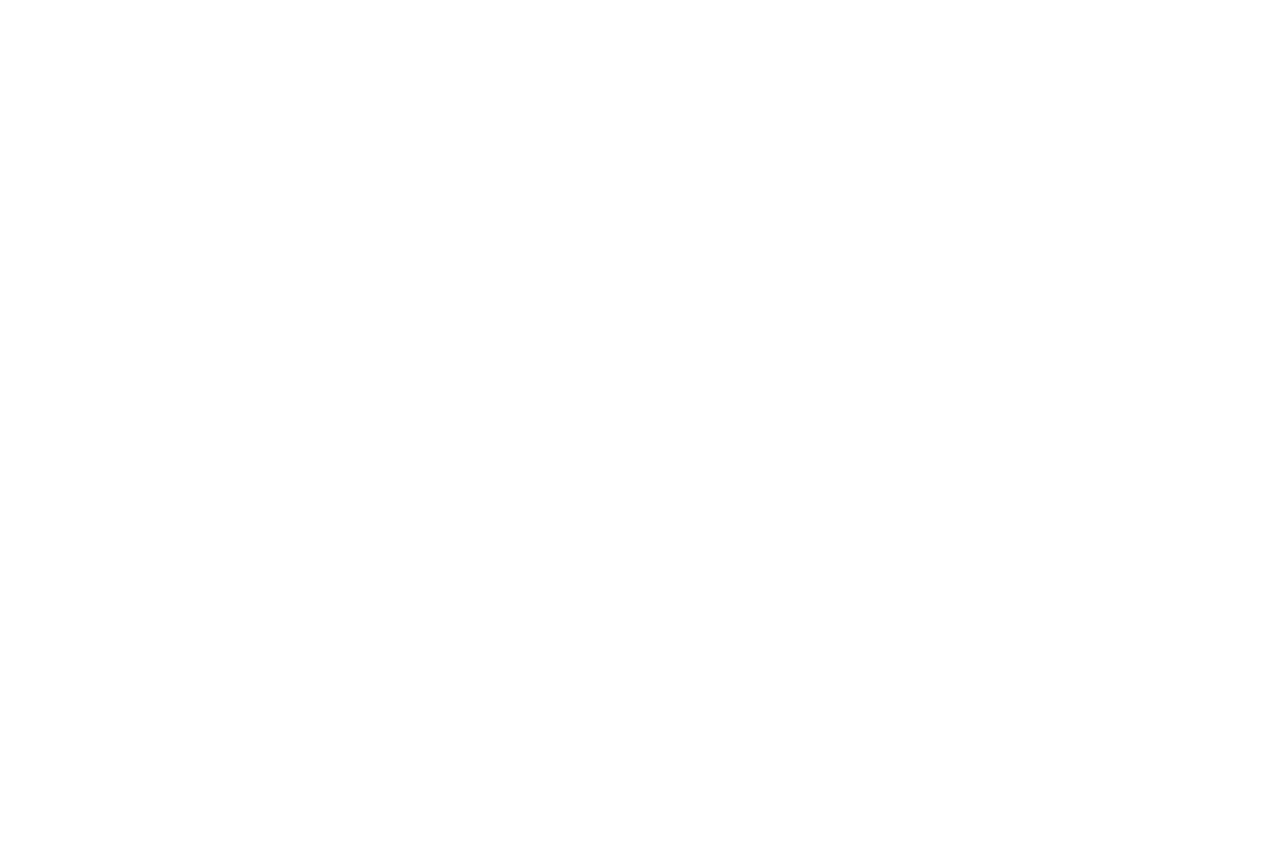
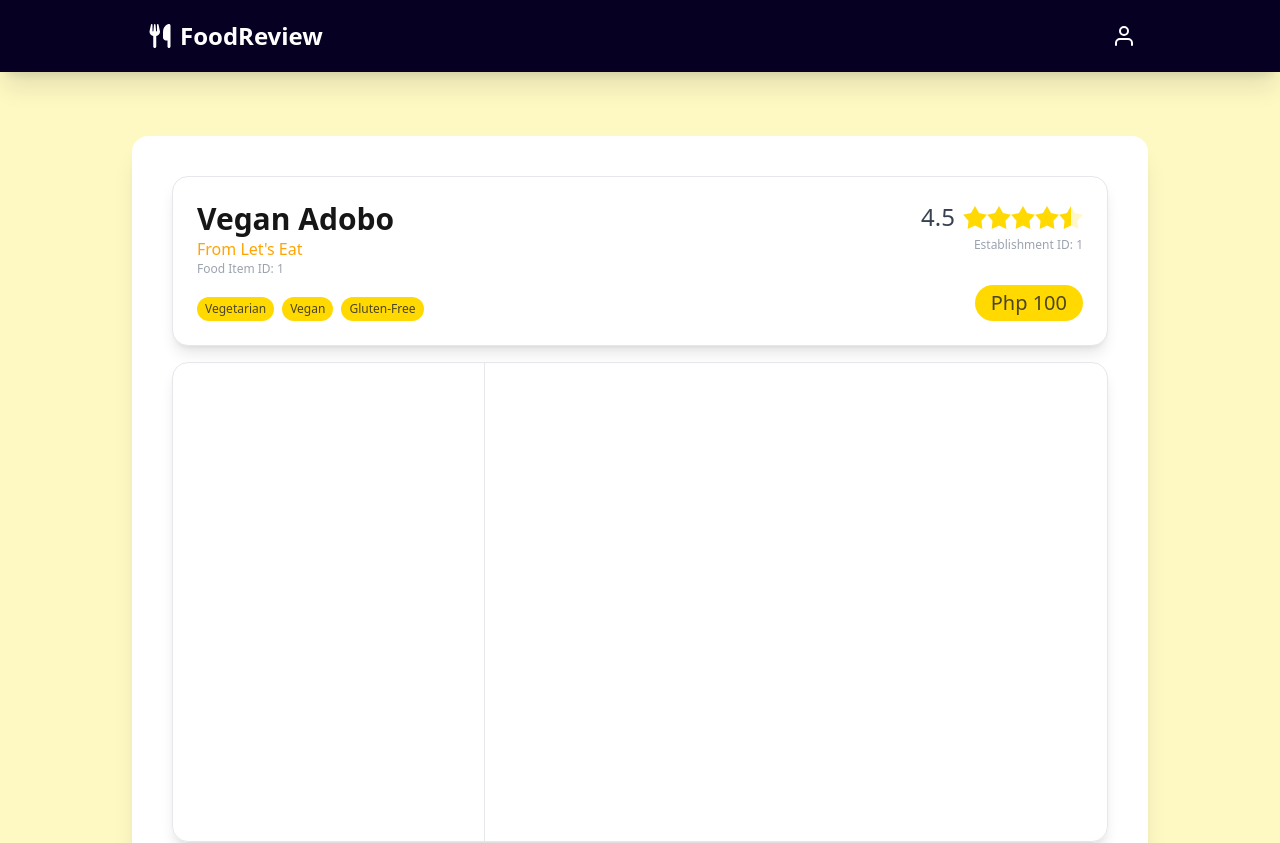
Before and after one commit to fofajardo/cmsc127-food-review, a React (Vite) app: page /fooditem in a window 1280 px wide. Before the commit this address had no page. Shown: the top 843 px of the page. Before the commit the page ends 800 px from the top, so only its background shows below. Built offline with nearby package versions, Linux system fonts and the light colour scheme.

Commit message:
feature: created initial product page.

```diff
--- a/src/App.tsx
+++ b/src/App.tsx
@@ -2,19 +2,19 @@ import React from "react";
 import { BrowserRouter, Routes, Route } from "react-router-dom";
 
 import "./App.css";
-import { HomePage } from "./pages/HomePage.tsx";
 import { EstablishmentFeedPage } from "./pages/FeedPage.tsx";
 import { Signup } from "./pages/SignUpPage.tsx";
 import { Login } from "./pages/LoginPage.tsx";
 import { EstablishmentPage } from "./pages/EstablishmentPage.tsx";
+import { FoodItemPage } from "./pages/FoodItemPage.tsx";
 
 function App() {
   return (
     <BrowserRouter>
       <Routes>
-        <Route path="/" element={<HomePage />} />
         <Route path="/feed" element={<EstablishmentFeedPage />} />
         <Route path="/establishment" element={<EstablishmentPage />} />
+        <Route path="/fooditem" element={<FoodItemPage />} />
         <Route path="/login" element={<Login />} />
         <Route path="/signup" element={<Signup />} />
       </Routes>
--- a/src/pages/EstablishmentPage.tsx
+++ b/src/pages/EstablishmentPage.tsx
@@ -91,7 +91,7 @@ export function EstablishmentPage() {
                 )}
               </p>
               {/* BOTTOM PANEL */}
-              <div className="card flex min-h-[60vh] w-full flex-row rounded-xl shadow-lg mt-4">
+              <div className="card flex min-h-[60vh] w-full flex-row rounded-xl shadow-lg mt-4 border-[0.1px]">
                 <aside className="flex-1">
                   {/* SIDE TABS */}
                   <ul className="menu h-full rounded-l-xl border-b-[0.01rem] border-r-[.01rem] py-4 pr-4 sm:border-b-0">
--- /dev/null
+++ b/src/pages/FoodItemPage.tsx
@@ -0,0 +1,85 @@
+import React, { useEffect, useState } from "react";
+import { NavigationBar } from "../components/common/NavigationBar.tsx";
+import { Footer } from "../components/common/Footer.tsx";
+import { RatingStarIndicator } from "../components/common/RatingStarIndicator.tsx";
+import { FoodItem, sampleFoodItems } from "../models/FoodItem.ts";
+
+export function FoodItemPage() {
+  const [foodItem, setFoodItem] = useState(sampleFoodItems[0]);
+  const [activeTab, setActiveTab] = useState(0); // 0: establishment reviews, 1: food items
+
+  // upon render, fetch establishment details, all of its reviews, and food items
+  useEffect(() => {
+    //@TODO: implement this
+
+    // get the establishment ID from the query string
+    const establishmentId = new URLSearchParams(window.location.search).get(
+      "id"
+    ); // use this to fetch food item details and reviews
+  }, []);
+
+  // this is for keeping track of the copy id state
+  const [copied, setCopied] = React.useState(false);
+  return (
+    <>
+      <div className="flex flex-col items-center bg-yellow-100">
+        <NavigationBar />
+        <div className="flex min-h-[86vh] w-full max-w-[1080px] flex-1 flex-col items-stretch p-8">
+          <div className="card bg-white shadow-xl my-8 flex flex-col p-4 px-2">
+            <div className="card-body gap-0 pt-6">
+              <div className="flex flex-col card bg-white p-6 shadow-lg border-[0.1px]">
+                {/* DETAILS OF THE FOOD ITEM */}
+                <div className="flex flex-row justify-between">
+                  <h2 className="text-3xl font-bold">{foodItem.name}</h2>
+                  <div className="flex flex-col justify-between">
+                    <RatingStarIndicator rating={foodItem.average_rating} />
+                  </div>
+                </div>
+                <div className="flex flex-row justify-between">
+                  <div className="flex flex-col">
+                    <p className="text-secondary line-clamp-1">
+                      From {foodItem.establishment_name}
+                    </p>
+                    <span className="text-xs font-normal text-gray-400">
+                      Food Item ID: {foodItem.food_item_id}
+                    </span>
+                  </div>
+                  <span className="text-right text-xs text-gray-400">
+                    Establishment ID: {foodItem.establishment_id}
+                  </span>
+                </div>
+                <div className="flex flex-row justify-between items-end">
+                  <div className="flex flex-row flex-wrap">
+                    {foodItem.food_types.map((tag, index) => (
+                      <p
+                        key={index + tag}
+                        className="text-xs text-primary-content bg-primary px-2 py-1 rounded-full mr-2"
+                      >
+                        {tag}
+                      </p>
+                    ))}
+                  </div>
+                  <p
+                    className="text-clamp-1 text-primary-content bg-primary max-w-max px-4 py-1 rounded-full text-xl mt-2
+          "
+                  >
+                    Php {foodItem.price}
+                  </p>
+                </div>
+              </div>
+              {/* BOTTOM PANEL */}
+              <div className="card flex min-h-[60vh] w-full flex-row rounded-2xl shadow-lg mt-4 border-[0.1px] bbg-white">
+                <aside className="flex-1 border-r-[0.1px]">
+                  {/* SIDE SECTION */}
+                </aside>
+                {/* SECTION SHOWING REVIEW PREVIEW CARDS */}
+                <main className="flex flex-[2] flex-col gap-[.1rem]"></main>
+              </div>
+            </div>
+          </div>
+        </div>
+        <Footer />
+      </div>
+    </>
+  );
+}
```
